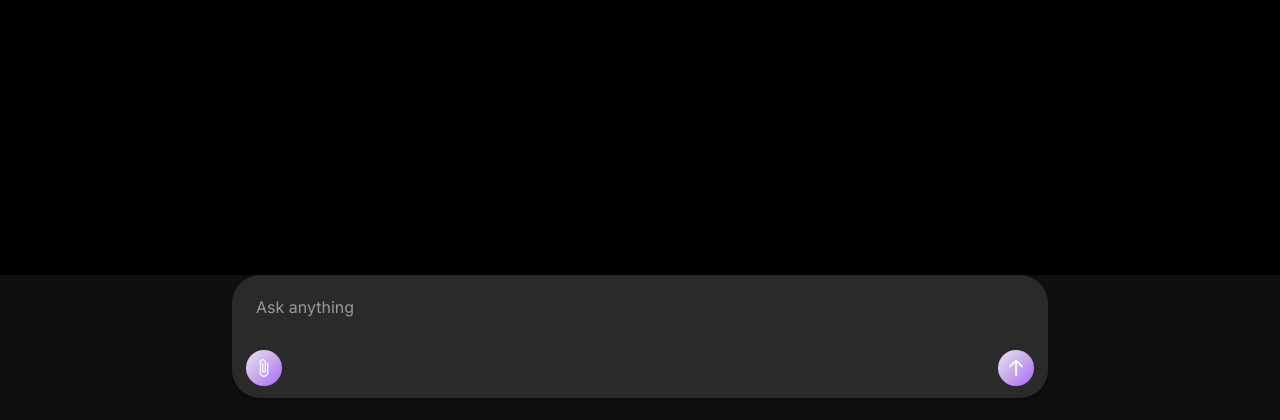
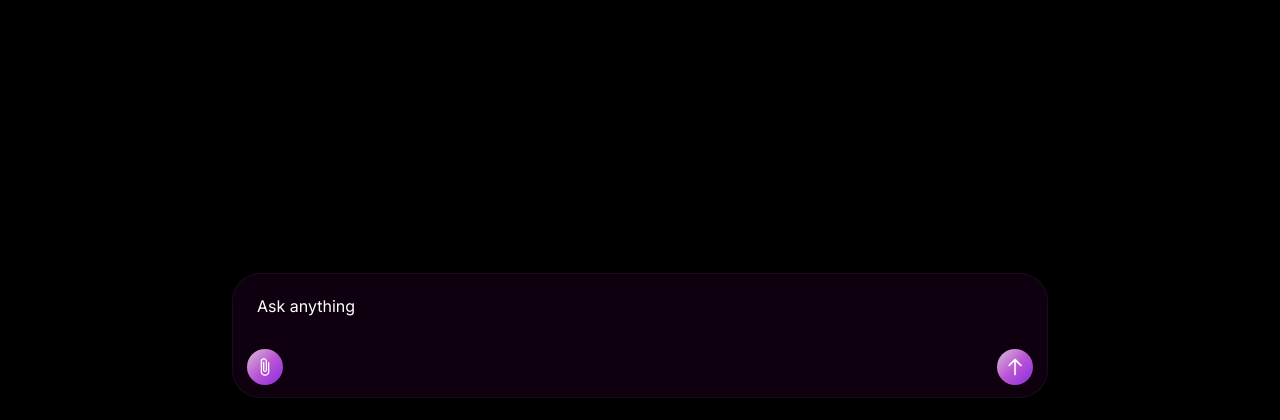
Before and after one commit to XynaxDev/DrSmile, a Flask app: page /chatbot in a window 1280 px wide. Shown: the part 380-800 px from the top of the page. Run offline with Flask 3, Linux system fonts and the light colour scheme.

Commit message:
Update icon and inputbar color

```diff
--- a/static/css/chatbot.css
+++ b/static/css/chatbot.css
@@ -6,6 +6,7 @@
 #conversationContainer {
     max-width: 800px !important;
     margin: 0 auto;
+    background-color: #000000;
 }
 
 #chatInputBar {
@@ -14,9 +15,8 @@
     left: 0;
     width: 100%;
     padding-top: 0 !important;
-    background-color: #0F0F0F;
+    background-color: #000000;
     padding: 1.4rem 1rem;
-    z-index: 9999 !important;
 }
 
 #chatInputBar .container {
@@ -25,10 +25,12 @@
 }
 
 .input-container {
-    background-color: #2A2A2A;
+    background: #0e000e;
     border-radius: 1.75rem;
     padding: 0.5rem;
     box-shadow: 0 2px 5px rgba(0, 0, 0, 0.3);
+    border: 1px solid rgba(255, 255, 255, 0.05);
+
 }
 
 .input-wrapper {
@@ -42,8 +44,8 @@
     overflow-y: auto;
     border-radius: 0.5rem;
     border: none;
-    background-color: #2A2A2A !important;
-    color: #ffffff !important;
+    background: transparent;
+    color: #fff !important;
     outline: none;
     box-shadow: none;
     resize: none;
@@ -51,13 +53,13 @@
 }
 
 .chat-input::placeholder {
-    color: #999 !important;
+    color: #fff !important;
 }
 
 .chat-input:focus {
     box-shadow: none;
+    background: transparent;
 }
-
 
 .fixed-message {
     font-size: 1.2rem;
@@ -122,7 +124,6 @@
 
 .file-attach-icon {
     cursor: pointer;
-
 }
 
 /* old */
@@ -167,8 +168,8 @@
 
 /* new */
 .send-icon {
-    background: linear-gradient(135deg, #E6E6FA 0%, #C9A9E8 50%, #A76BFF 100%);
-    /* Lavender gradient */
+    background: linear-gradient(135deg, #D8BFD8 0%, #BA55D3 50%, #8A2BE2 100%);
+    /* Enhanced gradient */
     border: none;
     /* Remove border for a crystal-clear look */
     cursor: pointer;
@@ -190,7 +191,8 @@
     left: 0;
     width: 100%;
     height: 100%;
-    background: linear-gradient(135deg, #E6E6FA 0%, #C9A9E8 50%, #A76BFF 100%);
+    background: linear-gradient(135deg, #D8BFD8 0%, #BA55D3 50%, #8A2BE2 100%);
+    /* Match enhanced gradient */
     border-radius: 50%;
     z-index: -1;
     /* Behind the icon */
@@ -212,7 +214,6 @@
     /* Soft lavender shadow */
 }
 
-
 .attach-icon {
     width: 1.25rem;
     height: 1.25rem;
@@ -232,21 +233,45 @@
 
 /* Chat Alert Bubbles Styles */
 .alert {
-    border: none;
-    border-radius: 1.2rem;
+    border: 1px solid #3A3A5A;
+    /* Subtle premium border */
+    border-radius: 1.5rem;
+    /* Softer, modern border-radius */
     line-height: 1.5;
     padding: 0.75rem 1rem;
     font-size: 0.875rem;
+    box-shadow: 0 3px 8px rgba(0, 0, 0, 0.4);
+    /* Enhanced shadow for glass effect */
+    backdrop-filter: blur(5px);
+    /* Glass-like effect */
 }
 
 .alert.alert-secondary {
-    background-color: #2A2A2A;
+    background-color: #3A005A;
+    /* Lighter deep purple for better visibility */
     color: #fff;
 }
 
+/* Fallback for browsers that don't support backdrop-filter */
+@supports not (backdrop-filter: blur(5px)) {
+    .alert.alert-secondary {
+        background-color: rgba(58, 0, 90, 0.8);
+        /* Fallback with semi-transparent solid color */
+    }
+}
+
 .alert.alert-info {
-    background-color: #2A2A2A;
+    background-color: #3A005A;
+    /* Lighter deep purple for better visibility */
     color: #fff;
+}
+
+/* Fallback for browsers that don't support backdrop-filter */
+@supports not (backdrop-filter: blur(5px)) {
+    .alert.alert-info {
+        background-color: rgba(58, 0, 90, 0.8);
+        /* Fallback with semi-transparent solid color */
+    }
 }
 
 .chat-bubble {
```
